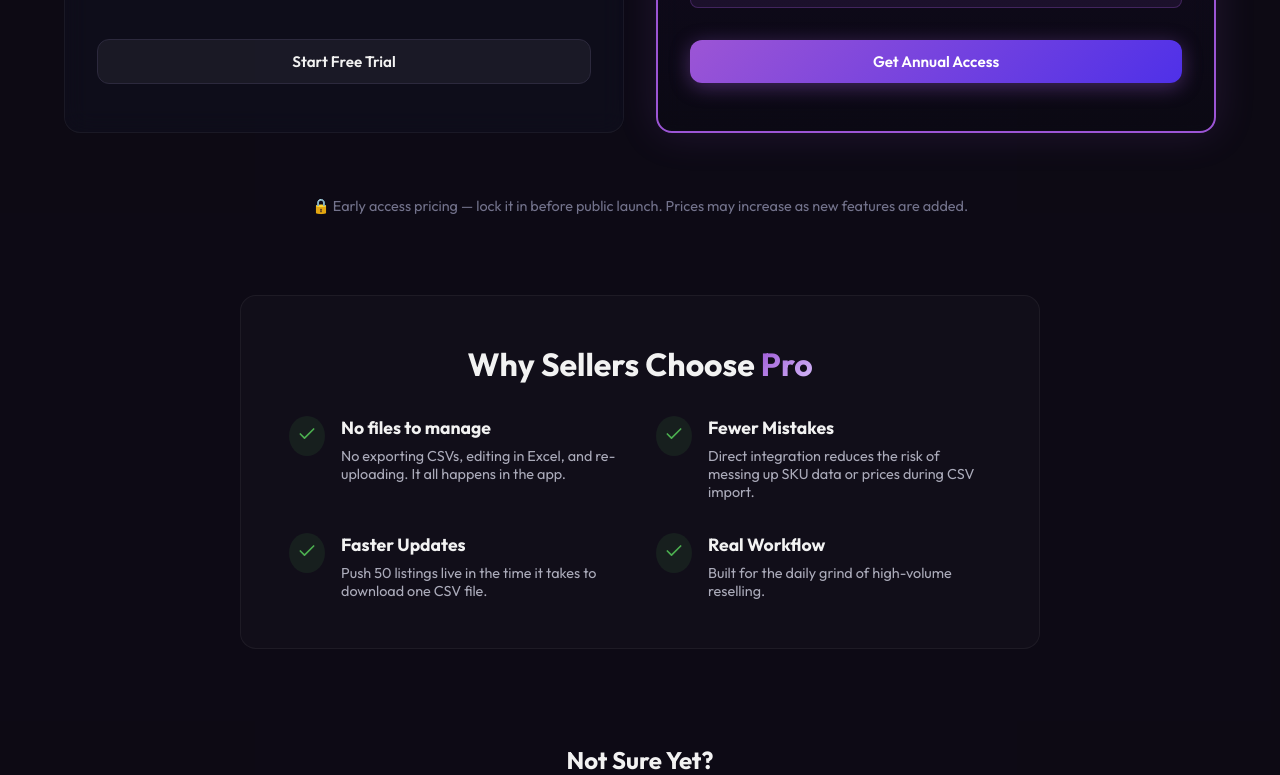
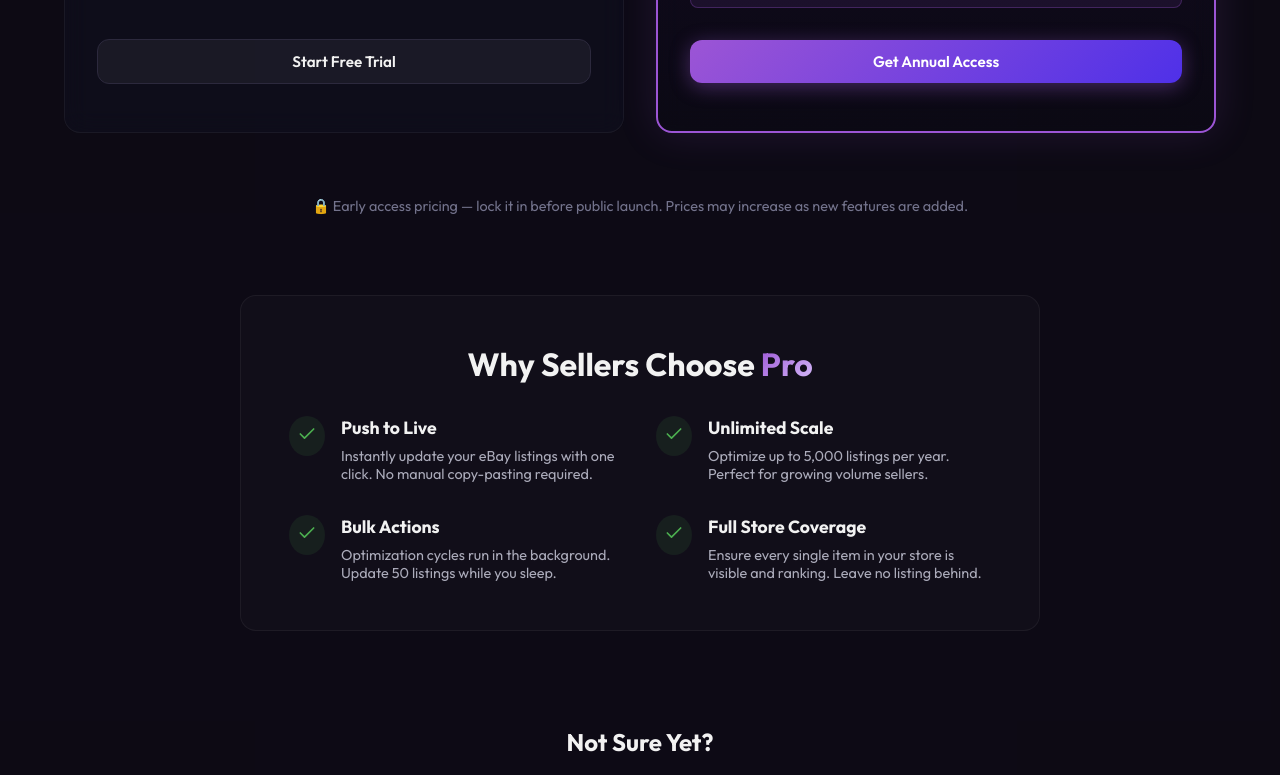
Before and after one commit to spencerstarky/resell-seo, a Next.js app: page / in a window 1280 px wide. Shown: the part 2836-3611 px from the top of the page. Built offline with nearby package versions, Linux system fonts and the light colour scheme; no server answers.

Commit message:
Content: Remove stale CSV references from Landing Page. Updated 'Why Sellers Choose Pro' to emphasize Push/Scale/Bulk features.

```diff
--- a/app/page.tsx
+++ b/app/page.tsx
@@ -122,7 +122,7 @@ export default function Home() {
               </div>
               <h3 style={{ fontSize: '1.5rem', marginBottom: '1rem' }}>Update 100 Listings in Minutes</h3>
               <p style={{ color: 'var(--color-text-muted)', lineHeight: '1.6' }}>
-                Replace hours of manual edits with a few clicks. Upload a CSV or connect directly to eBay and bulk optimize your titles before your coffee gets cold.
+                Replace hours of manual edits with a few clicks. Connect directly to eBay and bulk optimize your titles before your coffee gets cold.
               </p>
             </div>
 
@@ -226,29 +226,29 @@ export default function Home() {
               <div style={{ display: 'flex', gap: '1rem', alignItems: 'flex-start' }}>
                 <div style={{ background: 'rgba(76, 175, 80, 0.1)', padding: '0.5rem', borderRadius: '50%' }}><Check size={20} color="#4caf50" /></div>
                 <div>
-                  <h4 style={{ fontSize: '1.1rem', marginBottom: '0.5rem' }}>No files to manage</h4>
-                  <p style={{ color: 'var(--color-text-muted)', fontSize: '0.9rem' }}>No exporting CSVs, editing in Excel, and re-uploading. It all happens in the app.</p>
+                  <h4 style={{ fontSize: '1.1rem', marginBottom: '0.5rem' }}>Push to Live</h4>
+                  <p style={{ color: 'var(--color-text-muted)', fontSize: '0.9rem' }}>Instantly update your eBay listings with one click. No manual copy-pasting required.</p>
                 </div>
               </div>
               <div style={{ display: 'flex', gap: '1rem', alignItems: 'flex-start' }}>
                 <div style={{ background: 'rgba(76, 175, 80, 0.1)', padding: '0.5rem', borderRadius: '50%' }}><Check size={20} color="#4caf50" /></div>
                 <div>
-                  <h4 style={{ fontSize: '1.1rem', marginBottom: '0.5rem' }}>Fewer Mistakes</h4>
-                  <p style={{ color: 'var(--color-text-muted)', fontSize: '0.9rem' }}>Direct integration reduces the risk of messing up SKU data or prices during CSV import.</p>
+                  <h4 style={{ fontSize: '1.1rem', marginBottom: '0.5rem' }}>Unlimited Scale</h4>
+                  <p style={{ color: 'var(--color-text-muted)', fontSize: '0.9rem' }}>Optimize up to 5,000 listings per year. Perfect for growing volume sellers.</p>
                 </div>
               </div>
               <div style={{ display: 'flex', gap: '1rem', alignItems: 'flex-start' }}>
                 <div style={{ background: 'rgba(76, 175, 80, 0.1)', padding: '0.5rem', borderRadius: '50%' }}><Check size={20} color="#4caf50" /></div>
                 <div>
-                  <h4 style={{ fontSize: '1.1rem', marginBottom: '0.5rem' }}>Faster Updates</h4>
-                  <p style={{ color: 'var(--color-text-muted)', fontSize: '0.9rem' }}>Push 50 listings live in the time it takes to download one CSV file.</p>
+                  <h4 style={{ fontSize: '1.1rem', marginBottom: '0.5rem' }}>Bulk Actions</h4>
+                  <p style={{ color: 'var(--color-text-muted)', fontSize: '0.9rem' }}>Optimization cycles run in the background. Update 50 listings while you sleep.</p>
                 </div>
               </div>
               <div style={{ display: 'flex', gap: '1rem', alignItems: 'flex-start' }}>
                 <div style={{ background: 'rgba(76, 175, 80, 0.1)', padding: '0.5rem', borderRadius: '50%' }}><Check size={20} color="#4caf50" /></div>
                 <div>
-                  <h4 style={{ fontSize: '1.1rem', marginBottom: '0.5rem' }}>Real Workflow</h4>
-                  <p style={{ color: 'var(--color-text-muted)', fontSize: '0.9rem' }}>Built for the daily grind of high-volume reselling.</p>
+                  <h4 style={{ fontSize: '1.1rem', marginBottom: '0.5rem' }}>Full Store Coverage</h4>
+                  <p style={{ color: 'var(--color-text-muted)', fontSize: '0.9rem' }}>Ensure every single item in your store is visible and ranking. Leave no listing behind.</p>
                 </div>
               </div>
             </div>
```
